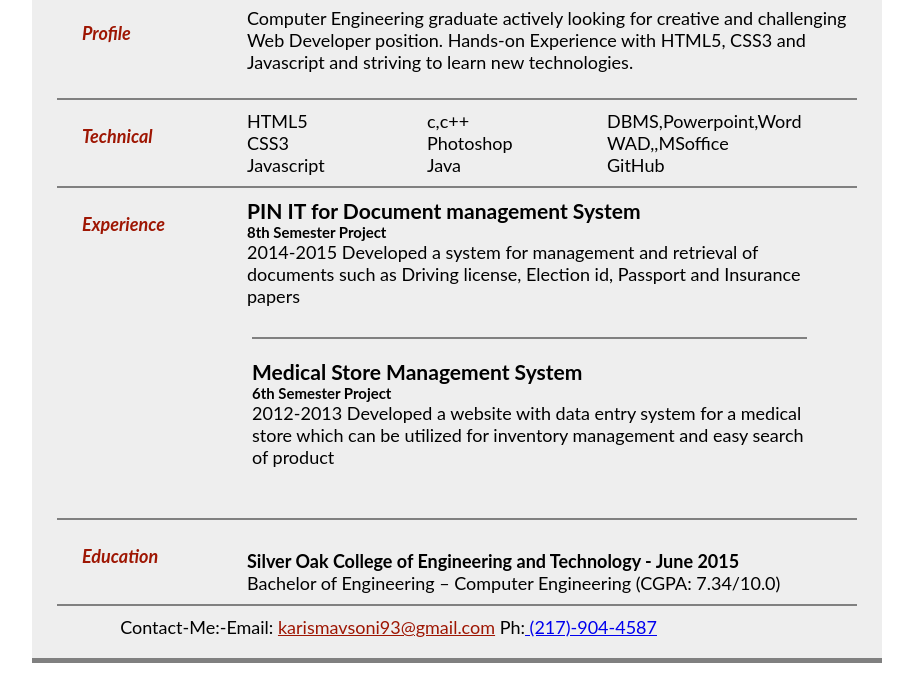
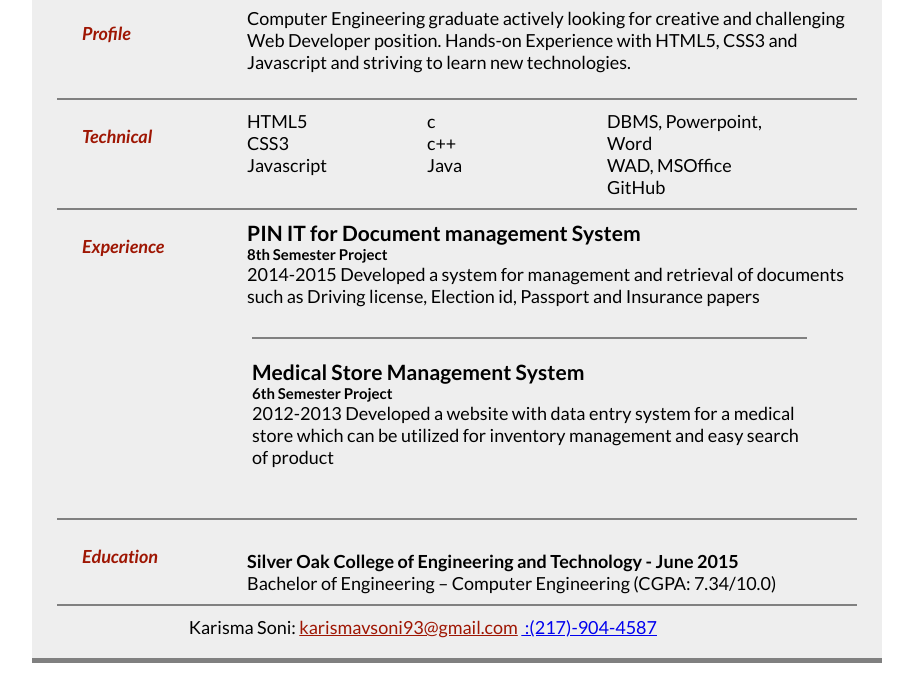
Before and after one commit to KarismaSoni/mywebsite, a plain HTML site: page index.html in a window 1280 px wide. Shown: the part 284-957 px from the top of the page, without its empty margins (183-1096 px from the left). Drawn offline with Linux system fonts and the light colour scheme.

Commit message:
mywebsite
some changes in my resume

```diff
--- a/index.html
+++ b/index.html
@@ -2,9 +2,9 @@
 <html>
 <head>
 	<meta name="viewport" content="width=device-width, initial-scale=1.0"/>
-	<title>MyResume</title>
+	<title>My Website!!</title>
 	<link rel="stylesheet" type="text/css" href="main.css"/>
-	<link href='http://fonts.googleapis.com/css?family=Open+Sans:400,700,700italic,400italic' rel='stylesheet' type='text/css'>
+	<link href='http://fonts.googleapis.com/css?family=Lato:400,400italic,700,700italic' rel='stylesheet' type='text/css'>
 </head>
 <body>
 	<div class="container">
@@ -35,7 +35,7 @@
 			</div>
 			<div class="cf"></div>
 		</div>
-	<!-- actually i already put technical skills that's why i commented  on this skill-->
+
 		<!--<div class="skill">
 			<div class="block3-left">
 				<h4>Skills</h4>
@@ -86,10 +86,10 @@
 				</ul>
 				<ul>
 					<li>
-						c,c++
+						c
 					</li>
 					<li>
-						Photoshop
+						c++
 					</li>
 					<li>
 						Java
@@ -97,10 +97,10 @@
 				</ul>
 				<ul>
 					<li>
-						DBMS,Powerpoint,Word
+						DBMS, Powerpoint, Word
 					</li>
 					<li>
-						WAD,,MSoffice
+						WAD, MSOffice
 					</li>
 					<li>
 						GitHub
@@ -143,8 +143,8 @@
 
 		<footer>
 			<div class="footer">
-				Contact-Me:-Email: <a class="browncolor" href="mailto:karismavsoni93@gmail.com">karismavsoni93@gmail.com</a>
-				Ph:<a href="tel:(217)-904-4587">&nbsp;(217)-904-4587</a>
+				Karisma Soni: <a class="browncolor" href="mailto:karismavsoni93@gmail.com">karismavsoni93@gmail.com</a>
+				<a href="tel:(217)-904-4587">&nbsp;:(217)-904-4587</a>
 			</div>
 			<div class="cf"></div>
 		</footer>
```
